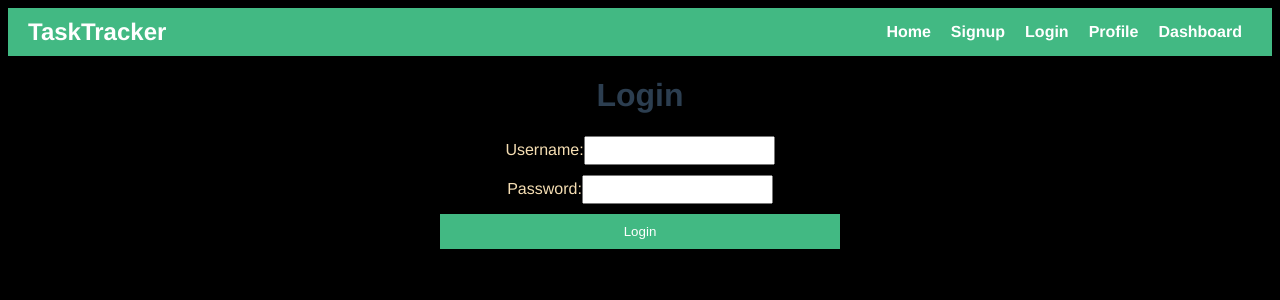
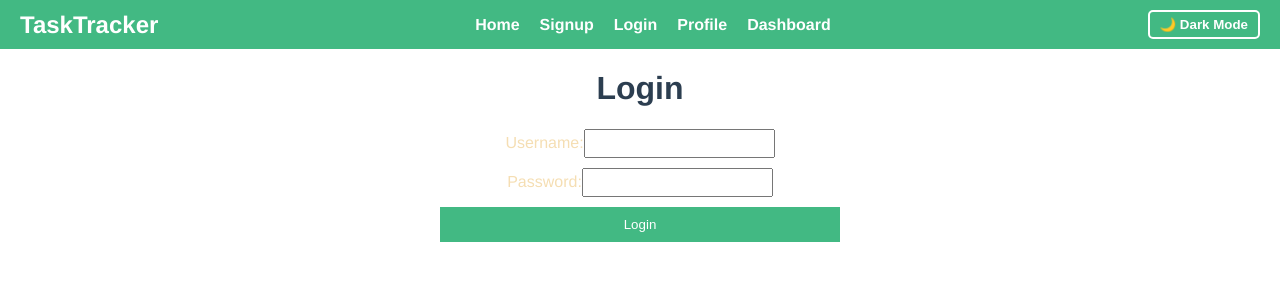
Before and after one commit to fi020/task-tracker, a Vue app: page /login in a window 1280 px wide. Shown: the top 300 px of the page. Built offline with nearby package versions, Linux system fonts and the light colour scheme.

Commit message:
working on dark mod and now time to shut the laptop

```diff
--- a/public/index.html
+++ b/public/index.html
@@ -9,8 +9,10 @@
   </head>
   <style>
     body{
-      background-color: black;
-      color: white;
+      margin: 0;
+      padding: 0;
+      /* background-color: black; */
+      /* color: white; */
     }
   </style>
   <body>
--- a/src/App.vue
+++ b/src/App.vue
@@ -1,5 +1,5 @@
 <template>
-  <div id="app">
+  <div id="app" :data-theme="isDarkMode ? 'dark' : 'light'">
     <!-- Navigation Bar -->
     <nav class="navbar">
       <div class="navbar-logo">
@@ -12,6 +12,9 @@
         <li><router-link to="/profile">Profile</router-link></li>
         <li><router-link to="/dashboard">Dashboard</router-link></li>
       </ul>
+      <button class="theme-toggle" @click="toggleTheme">
+        {{ isDarkMode ? '☀️ Light Mode' : '🌙 Dark Mode' }}
+      </button>
     </nav>
 
     <!-- Render the routed component -->
@@ -22,16 +25,55 @@
 <script>
 export default {
   name: 'App',
+  data() {
+    return {
+      isDarkMode: false, // Track light/dark mode
+    };
+  },
+  mounted() {
+    // Initialize theme based on localStorage
+    const savedTheme = localStorage.getItem('theme');
+    this.isDarkMode = savedTheme === 'dark';
+    this.applyTheme();
+  },
+  methods: {
+    toggleTheme() {
+      this.isDarkMode = !this.isDarkMode;
+      this.applyTheme();
+    },
+    applyTheme() {
+      // Apply theme to the root element and save it to localStorage
+      document.documentElement.setAttribute('data-theme', this.isDarkMode ? 'dark' : 'light');
+      localStorage.setItem('theme', this.isDarkMode ? 'dark' : 'light');
+    },
+  },
 };
 </script>
 
 <style>
+/* Light and Dark Mode Styles */
+:root {
+  --bg-color: #ffffff;
+  --text-color: #2c3e50;
+  --navbar-bg-color: #42b983;
+  --navbar-text-color: white;
+}
+
+[data-theme='dark'] {
+  --bg-color: #2c3e50;
+  --text-color: #dfffe6;
+  --navbar-bg-color: #1b2735;
+  --navbar-text-color: #dfffe6;
+}
+
 #app {
   font-family: Avenir, Helvetica, Arial, sans-serif;
   -webkit-font-smoothing: antialiased;
   -moz-osx-font-smoothing: grayscale;
   text-align: center;
-  color: #2c3e50;
+  color: var(--text-color);
+  background-color: var(--bg-color);
+  min-height: 100vh;
 }
 
 /* Navbar styling */
@@ -40,12 +82,12 @@ export default {
   justify-content: space-between;
   align-items: center;
   padding: 10px 20px;
-  background-color: #42b983;
-  color: white;
+  background-color: var(--navbar-bg-color);
+  color: var(--navbar-text-color);
 }
 
 .navbar-logo a {
-  color: white;
+  color: var(--navbar-text-color);
   text-decoration: none;
   font-size: 1.5em;
   font-weight: bold;
@@ -63,14 +105,30 @@ export default {
 }
 
 .navbar-links a {
-  color: white;
+  color: var(--navbar-text-color);
   text-decoration: none;
   font-weight: bold;
   transition: color 0.3s;
 }
 
 .navbar-links a:hover {
-  color: #dfffe6;
+  color: var(--bg-color);
+}
+
+.theme-toggle {
+  background: none;
+  border: 2px solid var(--navbar-text-color);
+  padding: 5px 10px;
+  color: var(--navbar-text-color);
+  cursor: pointer;
+  border-radius: 5px;
+  font-weight: bold;
+  transition: background-color 0.3s, color 0.3s;
+}
+
+.theme-toggle:hover {
+  background-color: var(--navbar-text-color);
+  color: var(--navbar-bg-color);
 }
 
 /* Responsive Design */
--- a/src/views/DashboardPage.vue
+++ b/src/views/DashboardPage.vue
@@ -4,9 +4,9 @@
       <h2>Your Tasks</h2>
       <ul v-if="tasks.length > 0">
         <li v-for="task in tasks" :key="task.id">
-          <div>title - {{ task.title }}</div>
-          <div>desc - {{ task.description }}</div>
-          <div>Completed: {{ task.completed }} </div>
+          <div>Title: {{ task.title }}</div>
+          <div>Description: {{ task.description }}</div>
+          <div>Completed: {{ task.completed }}</div>
           <button @click="openEditForm(task)">Edit</button>
           <button @click="deleteTask(task._id)">Delete</button>
         </li>
@@ -46,7 +46,19 @@
       };
     },
     async created() {
-      await this.fetchTasks(); // Fetch tasks on load
+      try {
+        const token = localStorage.getItem("token");
+        if (!token) {
+          // Redirect to login if no token is present
+          this.$router.push("/login");
+        } else {
+          // Fetch tasks if logged in
+          await this.fetchTasks();
+        }
+      } catch (error) {
+        console.error("Error during authentication check:", error.message);
+        this.$router.push("/login"); // Redirect in case of any error
+      }
     },
     methods: {
       async fetchTasks() {
@@ -89,6 +101,7 @@
   };
   </script>
 
+
   <style scoped>
   button {
     background-color: #42b983;
```
